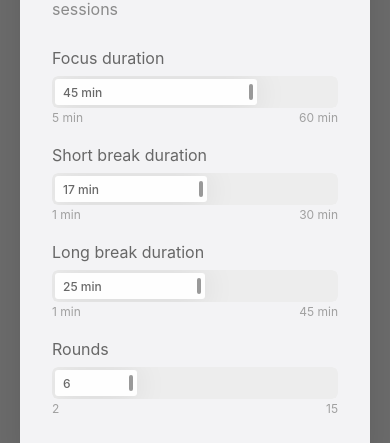
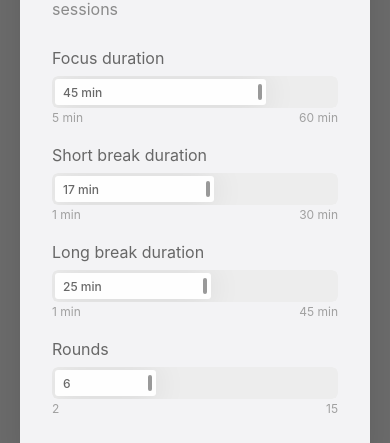
Before and after one commit to skynovua/pomodoro-timer-settings, a website: page index.html in a window 390 px wide. Shown: the part 269-712 px from the top of the page. Drawn offline with Linux system fonts and the light colour scheme.

Commit message:
Refactor slider width calculation for improved responsiveness and update CSS to ensure box-sizing consistency

```diff
--- a/index.js
+++ b/index.js
@@ -14,13 +14,30 @@ sliders.forEach((slider) => {
         // Розрахунок відсотка для ширини
         const percentage = (value - slider.min) / (slider.max - slider.min);
 
-        // Встановлюємо ширину display з урахуванням відступів через calc()
-        display.style.width = `calc(${percentage * 100}% - 6px)`;
+        // Автоматичний розрахунок відступу на основі кроку слайдера
+        const min = parseFloat(slider.min);
+        const max = parseFloat(slider.max);
+        const step = parseFloat(slider.step) || 1; // якщо step не вказаний, використовуємо 1
+        const range = max - min;
+        const totalSteps = range / step;
+
+        // Ширина контейнера та відстань між кроками
+        const containerWidth = slider.parentElement.offsetWidth;
+        const stepDistance = containerWidth / totalSteps;
+
+        // Відступ зліва = відстань одного кроку
+        const leftPadding = Math.round(stepDistance);
+        const minWidth = leftPadding + 10; // мінімальна ширина для відображення
+
+        // Розраховуємо ширину з урахуванням автоматичних відступів
+        const availableWidth = containerWidth - leftPadding - 6; // 6px для правого відступу
+        const targetWidth = Math.max(minWidth, percentage * availableWidth + leftPadding);
+
+        // Встановлюємо ширину
+        display.style.width = `${targetWidth}px`;
 
         // Показуємо текст тільки якщо достатньо місця (мінімум 60px)
-        const sliderWidth = slider.offsetWidth;
-        const currentWidth = (percentage * sliderWidth) - 6; // Враховуємо відступи
-        if (currentWidth > 60) {
+        if (targetWidth > 60) {
             display.textContent = displayText;
             display.style.opacity = '1';
         } else {
--- a/styles.css
+++ b/styles.css
@@ -110,6 +110,7 @@ label {
   background: var(--bg-slider-track);
   border-radius: var(--radius-sm);
   overflow: hidden;
+  box-sizing: border-box;
 }
 
 /* Range labels */
```
